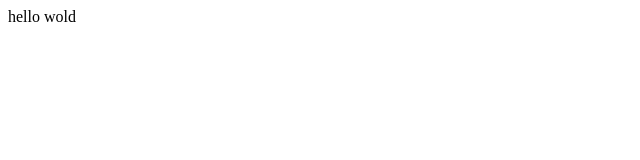
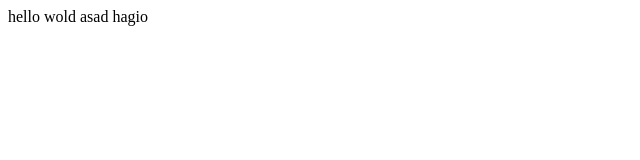
Before and after one commit to bintzone/test, a plain HTML site: page index.html in a window 1280 px wide. Shown: the full height of the page, 0-640 px from the left. Drawn offline with Linux system fonts and the light colour scheme.

```diff
--- a/index.html
+++ b/index.html
@@ -7,6 +7,7 @@
 </head>
 <body>
     hello wold
+    asad hagio
     <script src="app.js
     "></script>
 </body>
```
Also changed, not shown: login.html (added).
